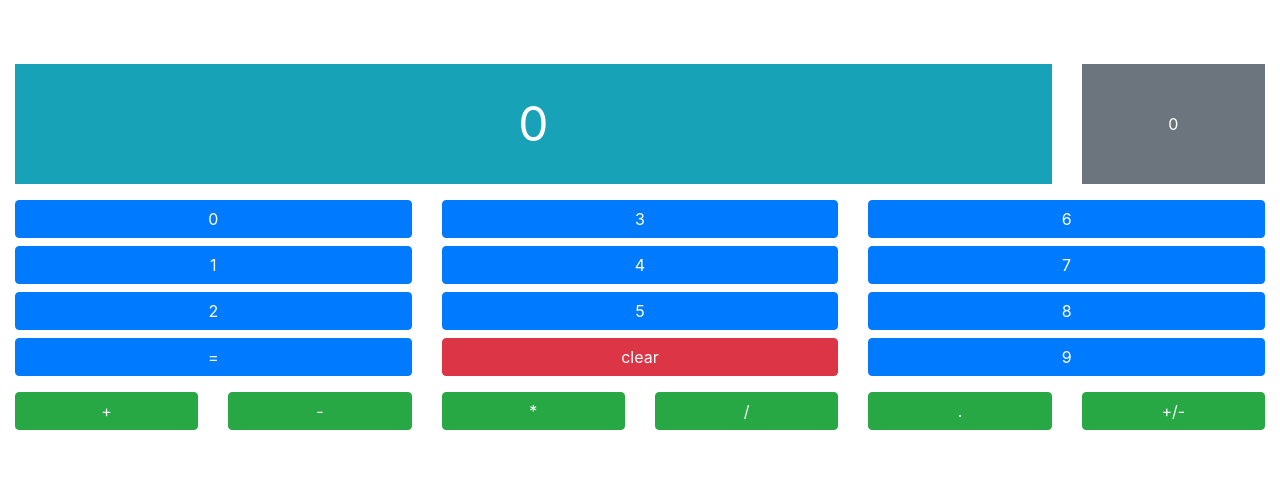
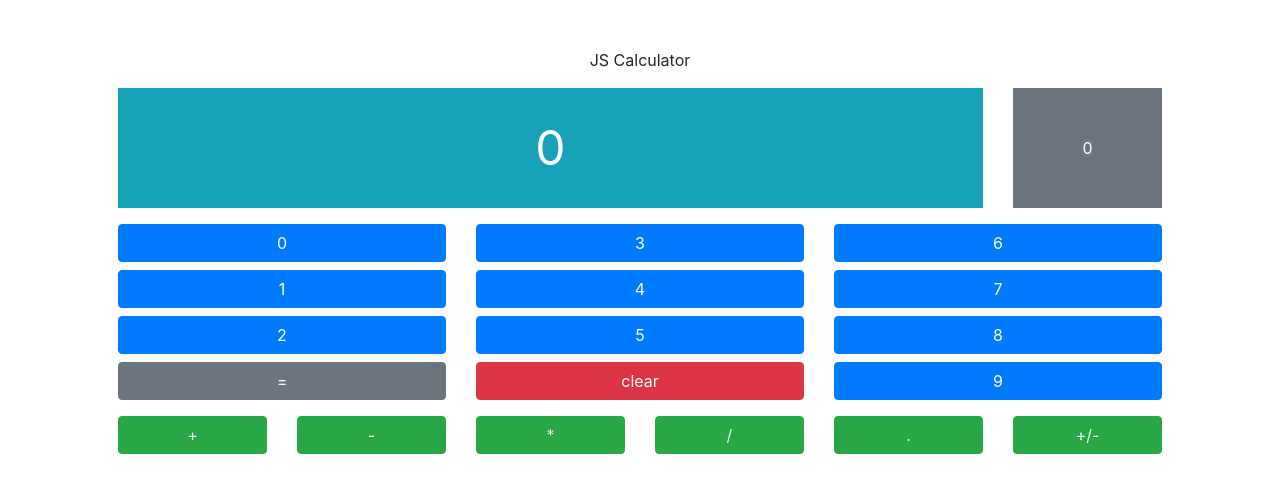
Before and after one commit to HafenaajeA/jsCalculator, a plain HTML site: page index.html in a window 1280 px wide. Drawn offline with nearby package versions, Linux system fonts and the light colour scheme.

Commit message:
equals sign button color updated

```diff
--- a/index.html
+++ b/index.html
@@ -1,7 +1,7 @@
 <!doctype html>
 <html lang="en">
   <head>
-    <title>jsCalculator by Useful Programmer</title>
+    <title>jsCalculator</title>
     <meta charset="utf-8">
     <meta name="viewport" content="width=device-width, initial-scale=1, shrink-to-fit=no">
     <link rel="stylesheet" href="https://stackpath.bootstrapcdn.com/bootstrap/4.5.0/css/bootstrap.min.css" integrity="sha384-9aIt2nRpC12Uk9gS9baDl411NQApFmC26EwAOH8WgZl5MYYxFfc+NcPb1dKGj7Sk" crossorigin="anonymous">
@@ -15,7 +15,8 @@
   </head>
   <body>
 
-    <div class="container-fluid my-5">
+    <div class="container-sm my-5 px-5">
+      <div class="text-center text-decoration-underline">JS Calculator</div>
 
       <div class="row text-center">
         <div class="col-10">
@@ -31,7 +32,7 @@
           <a id="zero" class="btn btn-block btn-primary text-white" onclick="updateDisplay(0)">0</a>
           <a id="one" class="btn btn-block btn-primary text-white" onclick="updateDisplay(1)">1</a>
           <a id="two" class="btn btn-block btn-primary text-white" onclick="updateDisplay(2)">2</a>
-          <a id="equals" class="btn btn-block btn-primary text-white" onclick="updateDisplay('equals')">=</a>
+          <a id="equals" class="btn btn-block btn-secondary text-white" onclick="updateDisplay('equals')">=</a>
         </div>
         <div class="col-4">
           <a id="three" class="btn btn-block btn-primary text-white" onclick="updateDisplay(3)">3</a>
```
